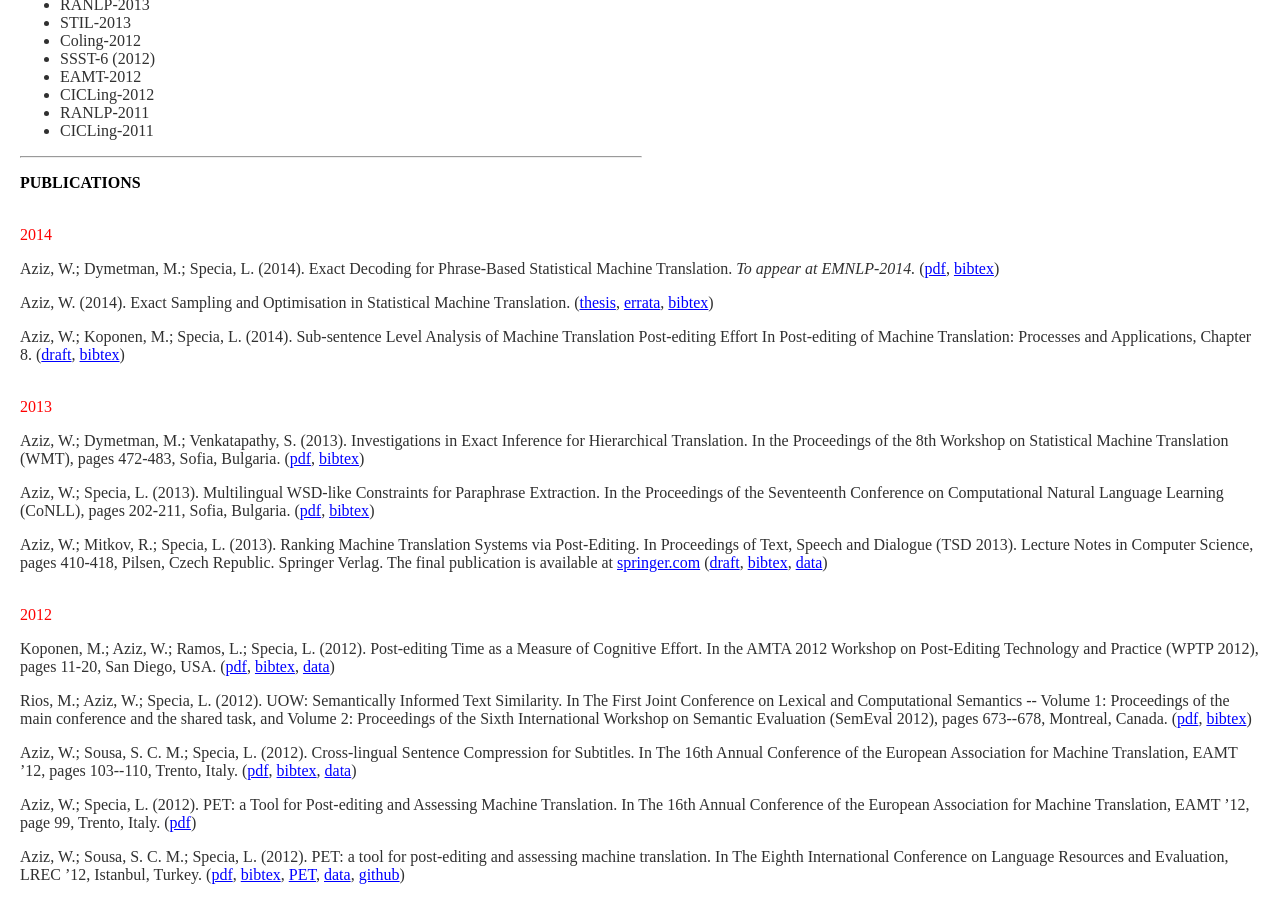
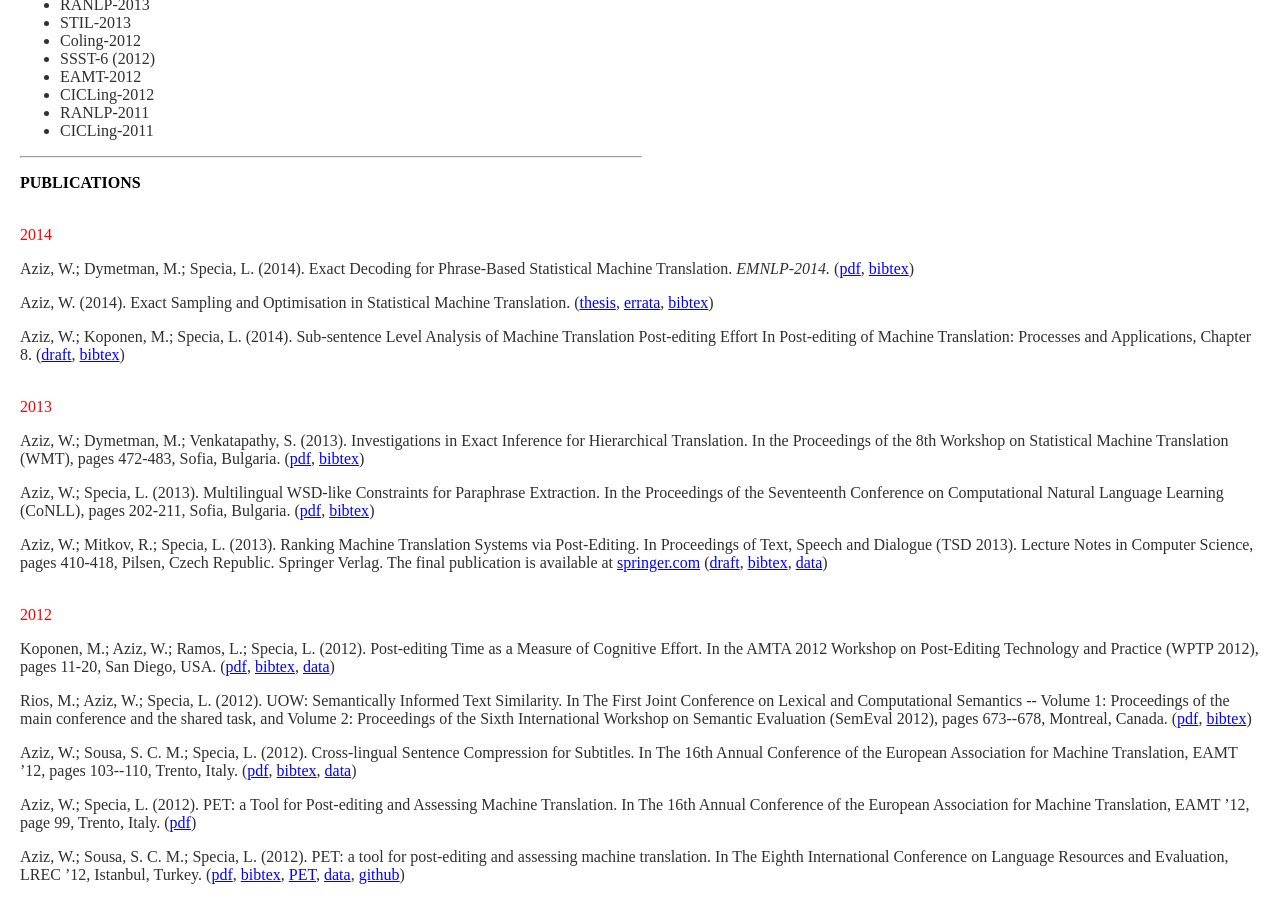
Before and after one commit to wilkeraziz/oldsite, a Jekyll site: the page dcs-site/index.html, which Jekyll copies as it is, in a window 1280 px wide and 900 px high, scrolled down 1504 px. Built offline with Jekyll 4.4.1, drawn with Linux system fonts in a browser that asks for light colours.

Commit message:
cv update

```diff
--- a/dcs-site/index.html
+++ b/dcs-site/index.html
@@ -222,7 +222,7 @@
 
 		<p><br><span class="year">2014</span>
 
-		<p>Aziz, W.; Dymetman, M.; Specia, L. (2014). Exact Decoding for Phrase-Based Statistical Machine Translation. <i>To appear at EMNLP-2014.</i>
+		<p>Aziz, W.; Dymetman, M.; Specia, L. (2014). Exact Decoding for Phrase-Based Statistical Machine Translation. <i>EMNLP-2014.</i>
 		(<a href="publications/2014/Aziz+2014:osstar.pdf">pdf</a>, <a href="publications/2014/Aziz+2014:osstar.txt">bibtex</a>)
 
 
```
Also changed, not shown: 1 other file.
